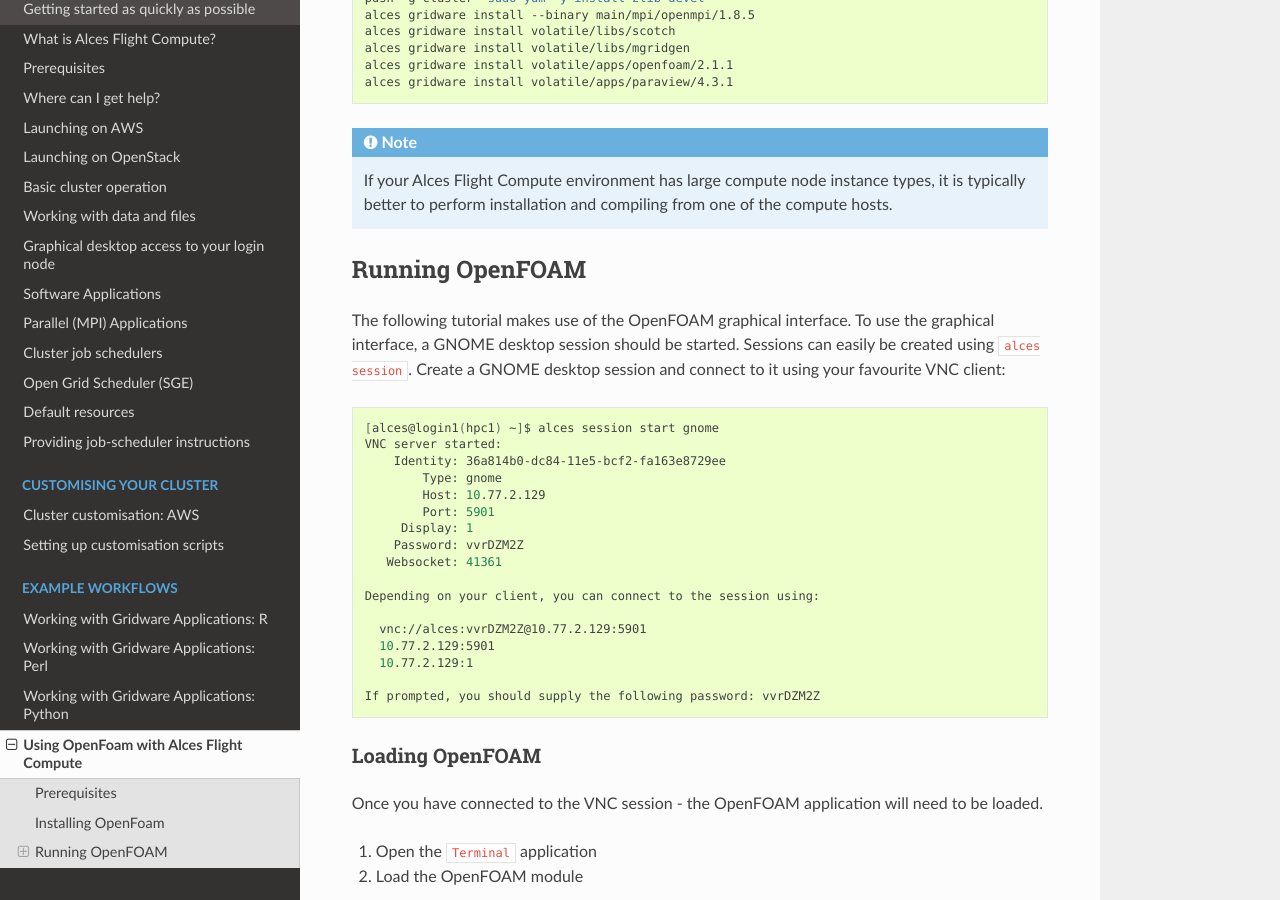
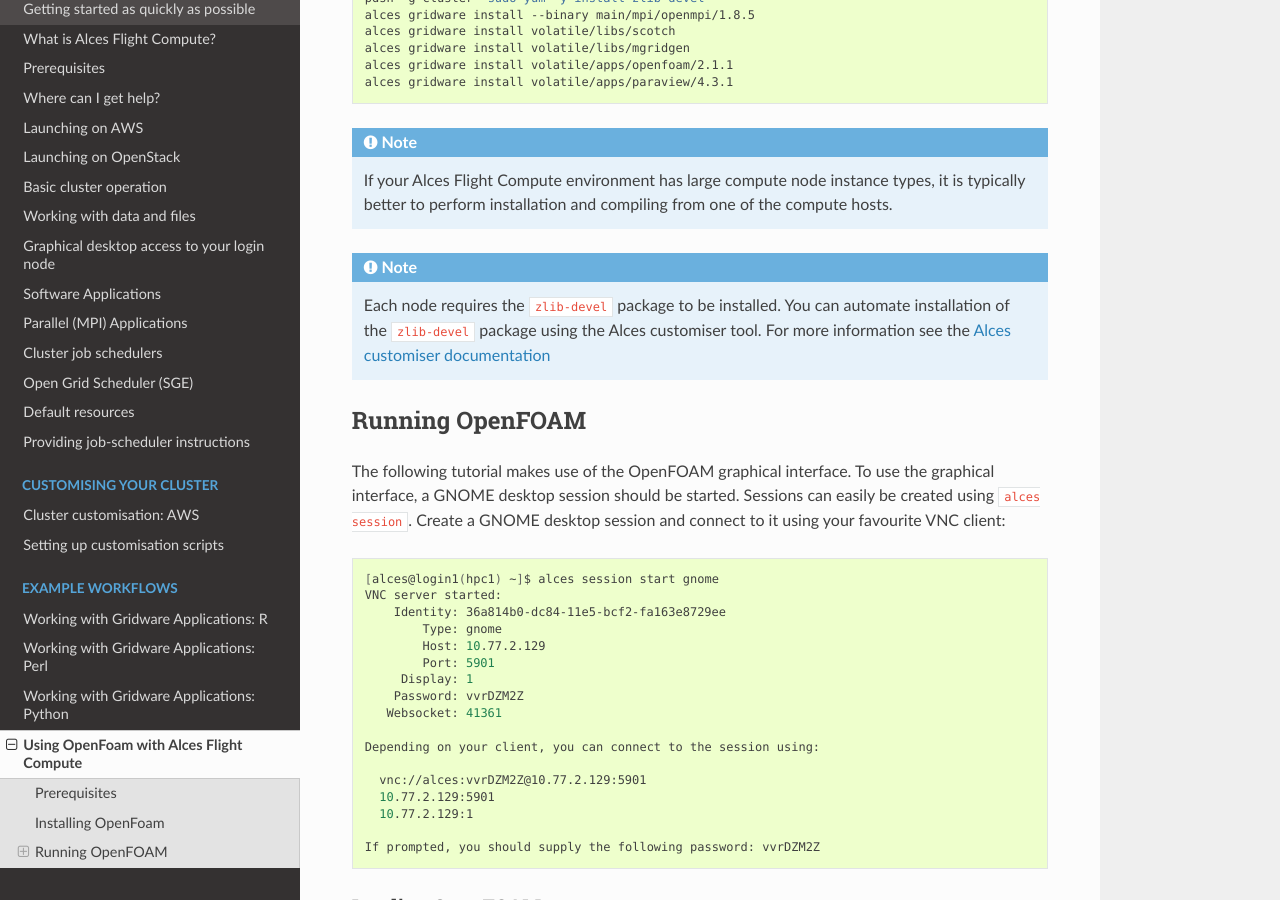
Before and after one commit to alces-software/flight-appliance-docs, a Sphinx documentation site: the page built from docs/source/getting-started/environment-usage/using-openfoam-with-alces-flight-compute.rst, in a window 1280 px wide and 900 px high, scrolled down 707 px. Built offline with Sphinx 7.4.7 and the Read the Docs theme 2.0.0, drawn with Linux system fonts in a browser that asks for light colours; pages that are not in the unit, such as notebooks, are missing from menus.

Commit message:
Reference Alces customiser tool to automate package installation - Refs #16

```diff
--- a/docs/source/getting-started/environment-usage/using-openfoam-with-alces-flight-compute.rst
+++ b/docs/source/getting-started/environment-usage/using-openfoam-with-alces-flight-compute.rst
@@ -33,6 +33,8 @@
 
 
 .. note:: If your Alces Flight Compute environment has large compute node instance types, it is typically better to perform installation and compiling from one of the compute hosts.
+
+.. note:: Each node requires the ``zlib-devel`` package to be installed. You can automate installation of the ``zlib-devel`` package using the Alces customiser tool. For more information see the :ref:`Alces customiser documentation <customisation>`
 
 Running OpenFOAM
 ----------------
```
